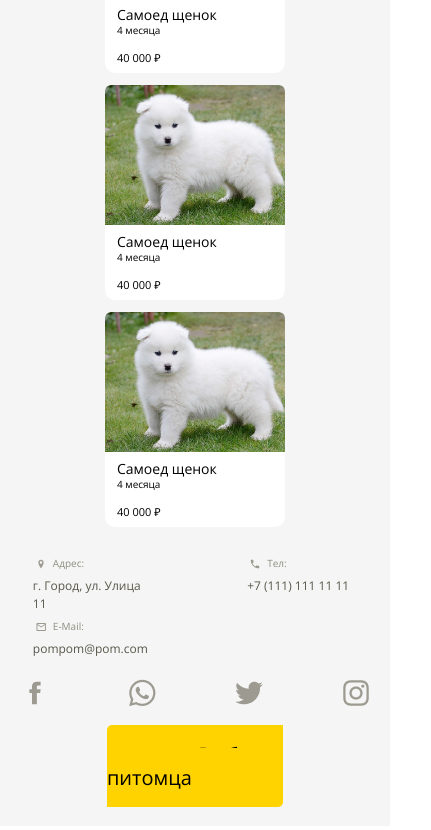
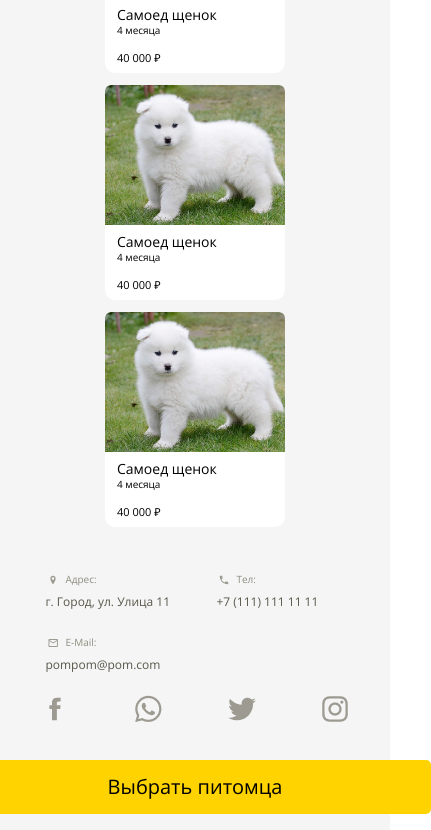
Before and after one commit to theendATM/PomPom-Dog-Shop, a React (Create React App) app: page /all in a window 390 px wide. Shown: the part 1612-2442 px from the top of the page, 431 px wide, since content can reach past the window. Built offline with nearby package versions, Linux system fonts and the light colour scheme.

Commit message:
footer updated

```diff
--- a/src/components/Footer/Footer.module.css
+++ b/src/components/Footer/Footer.module.css
@@ -25,16 +25,20 @@
 @media screen and (max-width: 415px) {
     .footer{
         width: 90%;
-        display: inline;
-        height: 270px;
+        flex-direction: column;
+        gap: 0;
+        height: fit-content;
         margin-top: 29px;
+        box-sizing: border-box;
+        padding: 16px 20px;
     }
 
     .about{
+        justify-content: space-between;
         display: grid;
         grid-template-columns: repeat(2, 1fr);
         row-gap: 24px;
-        column-gap: 27%;
+        column-gap: 10%;
     }
     .about:first-child, .about:last-child{
         margin-left: 3.8%;
@@ -46,4 +50,8 @@
         margin-top: 20px;
         margin-bottom: 36px;
     }
+
+    .footer > *{
+        width: 100%;
+    }
 }
```
